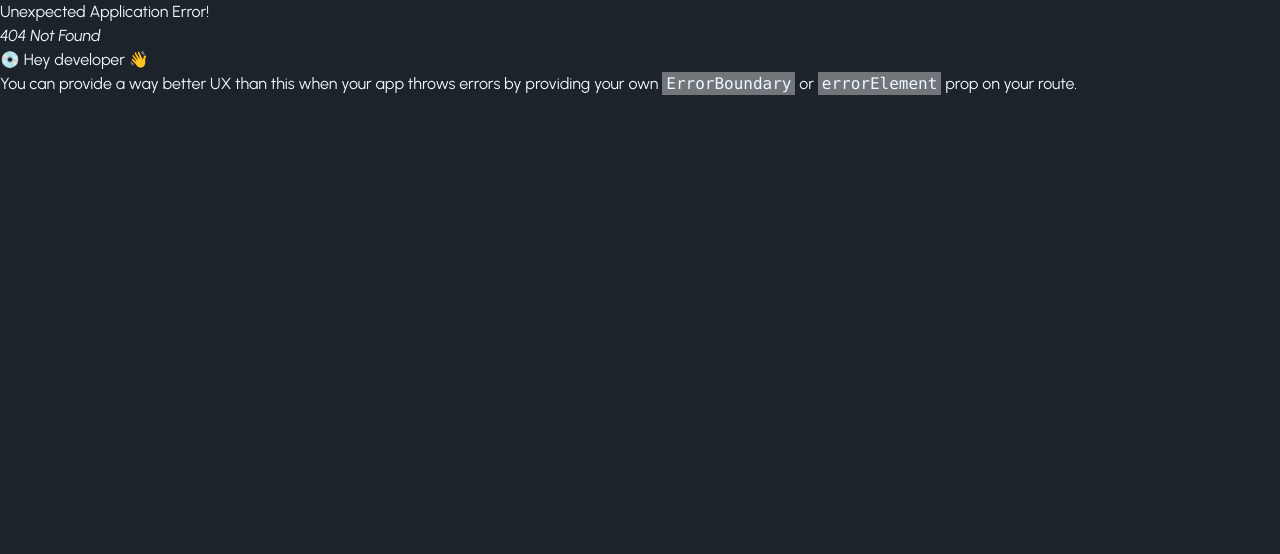
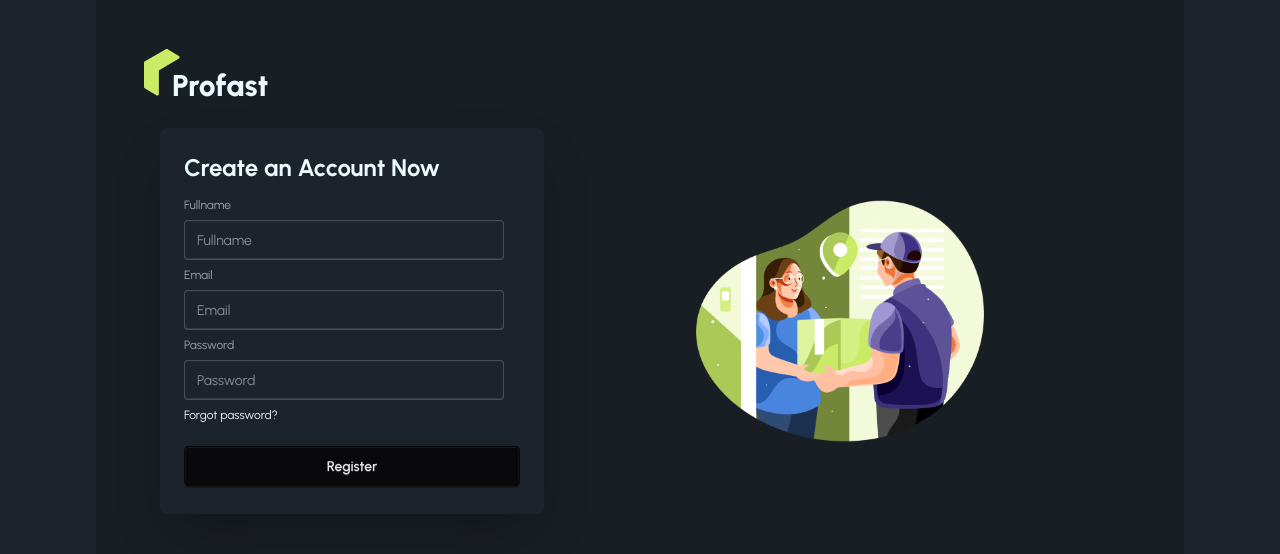
Before and after one commit to roni-biswas/profast-client, a React (Vite) app: page /register in a window 1280 px wide. Before the commit this address had no page. Shown: the top 554 px of the page. Built offline with nearby package versions, Linux system fonts and the light colour scheme.

Commit message:
integrated register page and implemented get value and validation using  pkg react-form-hook

```diff
--- a/src/pages/Authentication/Login/Login.jsx
+++ b/src/pages/Authentication/Login/Login.jsx
@@ -2,28 +2,44 @@ import React from "react";
 import { useForm } from "react-hook-form";
 
 const Login = () => {
-  const { register, handleSubmit } = useForm();
+  const {
+    register,
+    handleSubmit,
+    formState: { errors },
+  } = useForm();
 
   const onSubmit = (data) => console.log(data);
 
   return (
     <div className="card bg-base-100 w-full max-w-sm shrink-0 shadow-2xl">
       <div className="card-body">
+        <h1 className="text-2xl font-bold">Login Now</h1>
         <form onSubmit={handleSubmit(onSubmit)} className="fieldset">
           <label className="label">Email</label>
           <input
             type="email"
-            {...register("email")}
+            {...register("email", { required: true })}
             className="input"
             placeholder="Email"
           />
+          {errors.email?.type === "required" && (
+            <p className="text-red-500">Email is Required</p>
+          )}
           <label className="label">Password</label>
           <input
             type="password"
-            {...register("password")}
+            {...register("password", { required: true, minLength: 6 })}
             className="input"
             placeholder="Password"
           />
+          {errors.password?.type === "required" && (
+            <p className="text-red-500">Password is Required</p>
+          )}
+          {errors.password?.type === "minLength" && (
+            <p className="text-red-500">
+              Password must be 6 Character's or longer
+            </p>
+          )}
           <div>
             <a className="link link-hover">Forgot password?</a>
           </div>
--- /dev/null
+++ b/src/pages/Authentication/Register/Register.jsx
@@ -0,0 +1,71 @@
+import React from "react";
+import { useForm } from "react-hook-form";
+
+const Register = () => {
+  const {
+    register,
+    handleSubmit,
+    formState: { errors },
+  } = useForm();
+
+  const onSubmit = (data) => console.log(data);
+  return (
+    <div className="card bg-base-100 w-full md:max-w-sm shrink-0 shadow-2xl">
+      <div className="card-body">
+        <h1 className="text-2xl font-bold">Create an Account Now</h1>
+        <form onSubmit={handleSubmit(onSubmit)} className="fieldset">
+          {/* Name Field */}
+          <label className="label">Fullname</label>
+          <input
+            type="text"
+            {...register("fullName", { required: true })}
+            className="input"
+            placeholder="Fullname"
+          />
+          {errors.fullName?.type === "required" && (
+            <p className="text-red-500">Full Name is Required</p>
+          )}
+          {/* Email Field */}
+          <label className="label">Email</label>
+          <input
+            type="email"
+            {...register("email", { required: true })}
+            className="input"
+            placeholder="Email"
+          />
+          {errors.email?.type === "required" && (
+            <p className="text-red-500">Email is Required</p>
+          )}
+          {/* Password Field */}
+          <label className="label">Password</label>
+          <input
+            type="password"
+            {...register("password", {
+              required: true,
+              minLength: {
+                value: 8,
+                message: "Password must be at least 8 characters",
+              },
+              pattern: {
+                value: /^(?=.*[a-z])(?=.*[A-Z])(?=.*\d).+$/,
+                message:
+                  "Password must include uppercase, lowercase, and a digit",
+              },
+            })}
+            className="input"
+            placeholder="Password"
+          />
+          {errors.password && (
+            <p className="text-red-500">{errors.password.message}</p>
+          )}
+          <div>
+            <a className="link link-hover">Forgot password?</a>
+          </div>
+          <button className="btn btn-neutral mt-4">Register</button>
+        </form>
+      </div>
+    </div>
+  );
+};
+
+export default Register;
--- a/src/routers/router.jsx
+++ b/src/routers/router.jsx
@@ -3,6 +3,7 @@ import RootLayout from "../layouts/RootLayout";
 import Home from "../pages/Home/Home/Home";
 import AuthLayout from "../layouts/AuthLayout";
 import Login from "../pages/Authentication/Login/Login";
+import Register from "../pages/Authentication/Register/Register";
 
 const router = createBrowserRouter([
   {
@@ -23,6 +24,10 @@ const router = createBrowserRouter([
         path: "login",
         Component: Login,
       },
+      {
+        path: "register",
+        Component: Register,
+      },
     ],
   },
 ]);
```
